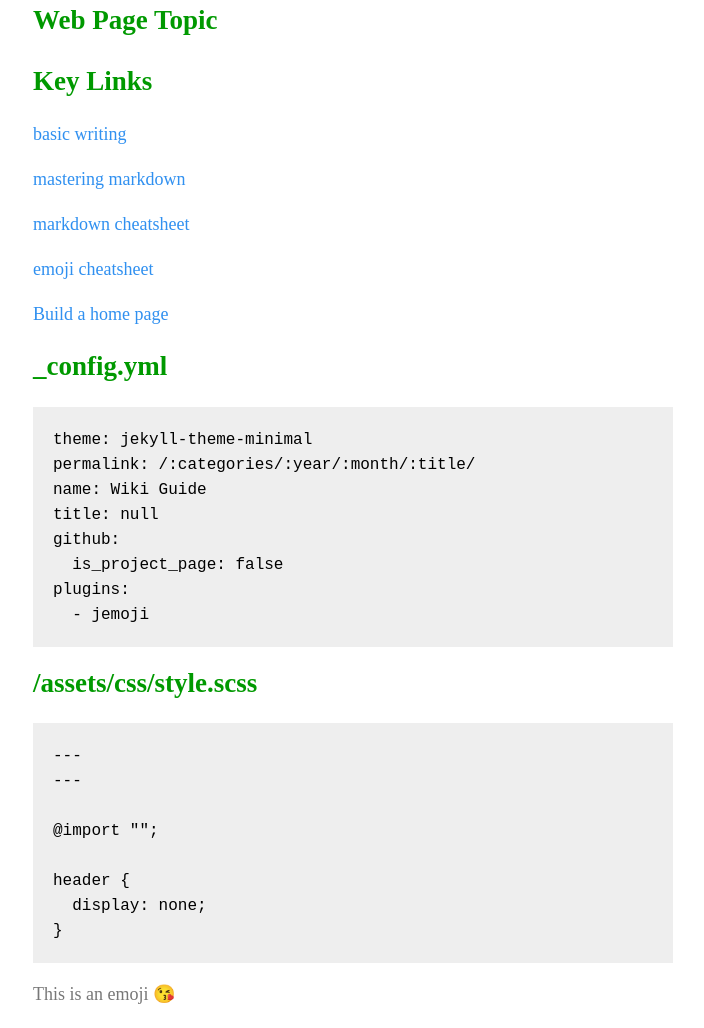
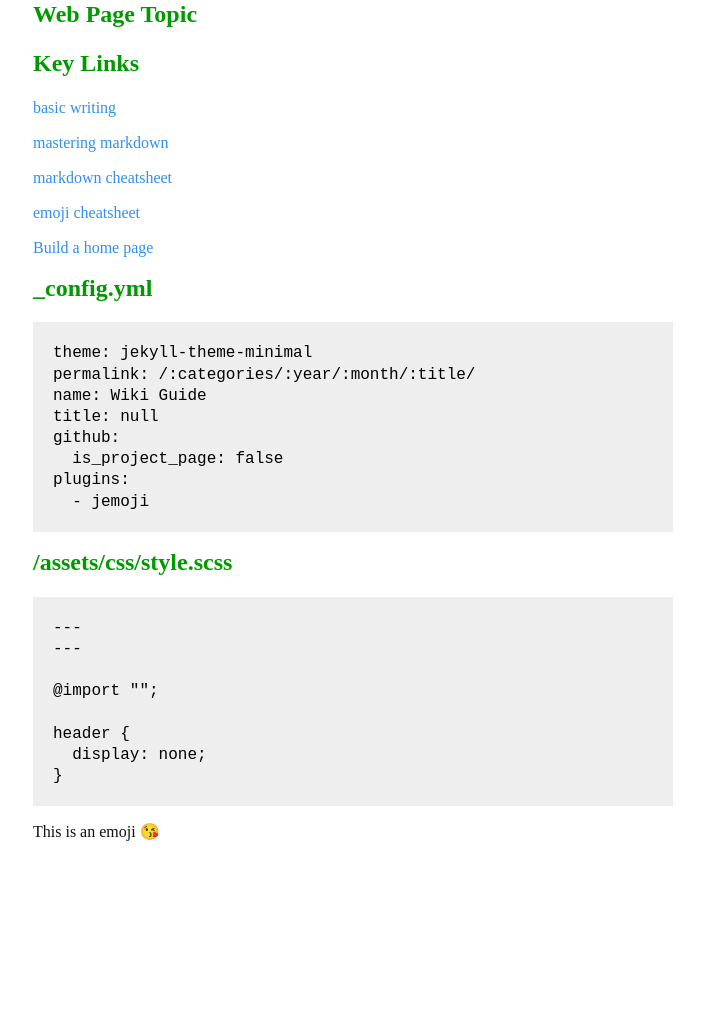
Before and after one commit to profphillips/wikibasics, a Jekyll site: the page built from index.md, in a window 1280 px wide. Shown: the whole page, without its empty margins (287-991 px from the left). Built offline with Jekyll 4.4.1, drawn with Linux system fonts in a browser that asks for light colours; emoji names are drawn with the system emoji font; our own code applies the rules of GitHub Pages for plain Markdown files; after the commit the page ends 900 px from its top, so only the background shows below that.

Commit message:
Update style.scss

```diff
--- a/assets/css/style.scss
+++ b/assets/css/style.scss
@@ -2,7 +2,7 @@
 ---
 $container-max-width: 1000px;
 $body-background: #fff;
-$body-foreground: #777;
+$body-foreground: #111;
 //$body-font-family: 'Monaco, "Bitstream Vera Sans Mono", "Lucida Console", Terminal, monospace';
 //$body-font-family: '"Times New Roman", Times, "Alternate System Font", serif';
 $body-font-family: 'Cambria, Garamond, serif';
@@ -25,8 +25,8 @@ body {
   background-color: $body-background;
   color: $body-foreground;
   font-family: $body-font-family;
-  font-size: 18px;
-  line-height: 1.5;
+  font-size: 16px;
+  line-height: 1.2;
 }
 
 .container {
```
